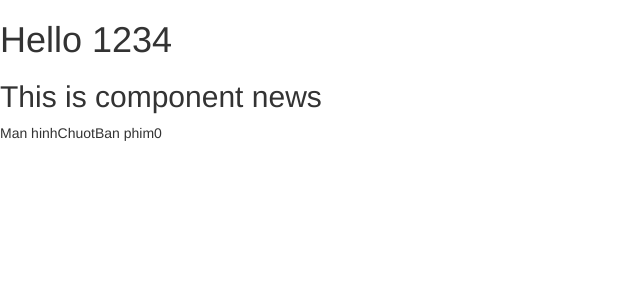
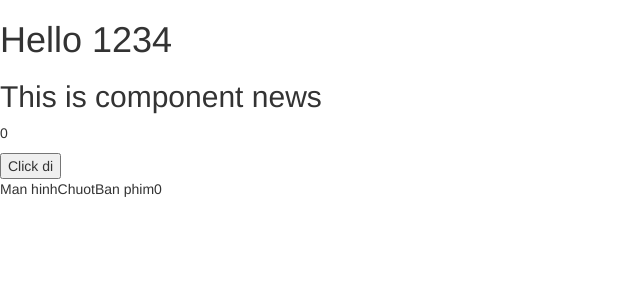
Before and after one commit to nguyenlethanhlinh95/react-redux, a React (Create React App) app: page / in a window 1280 px wide. Shown: the top 300 px of the page, without its empty margins (0-640 px from the left). Built offline with nearby package versions, Linux system fonts and the light colour scheme.

Commit message:
Ket noi store tu component con

```diff
--- a/src/components/News.js
+++ b/src/components/News.js
@@ -1,11 +1,34 @@
 import React, { Component } from 'react'
+import { connect } from 'react-redux'
 
-export default class News extends Component {
+export class News extends Component {
+    // userEditStatusInStore = () => {
+    //     var {dispatch} = this.props;
+    //     dispatch({type: 'CHANGE_STATUS'});
+    // }
     render() {
         return (
             <div>
-                <h2>This is component news</h2>
+                 <h2>This is component news</h2>
+                <p>{this.props.status ? 1 : 0}</p>
+                <button onClick={this.props.userEditStatusInStore}>Click di</button>
             </div>
         )
     }
 }
+
+const mapStateToProps = (state, ownProps) => {
+    return {
+        status: state.status
+    }
+}
+
+const mapDispatchToProps = (dispatch, ownProps) => {
+    return {
+        userEditStatusInStore: () => {
+            dispatch({type: 'CHANGE_STATUS'})
+        }
+    }
+}
+
+export default connect(mapStateToProps,mapDispatchToProps)(News)
--- a/src/components/store/store.js
+++ b/src/components/store/store.js
@@ -10,4 +10,9 @@ const allReducers = redux.combineReducers({
 });
 
 var store1 = redux.createStore(allReducers);
+
+store1.subscribe(() => {
+    console.log(store1.getState());
+  });
+
 export default store1;
```
